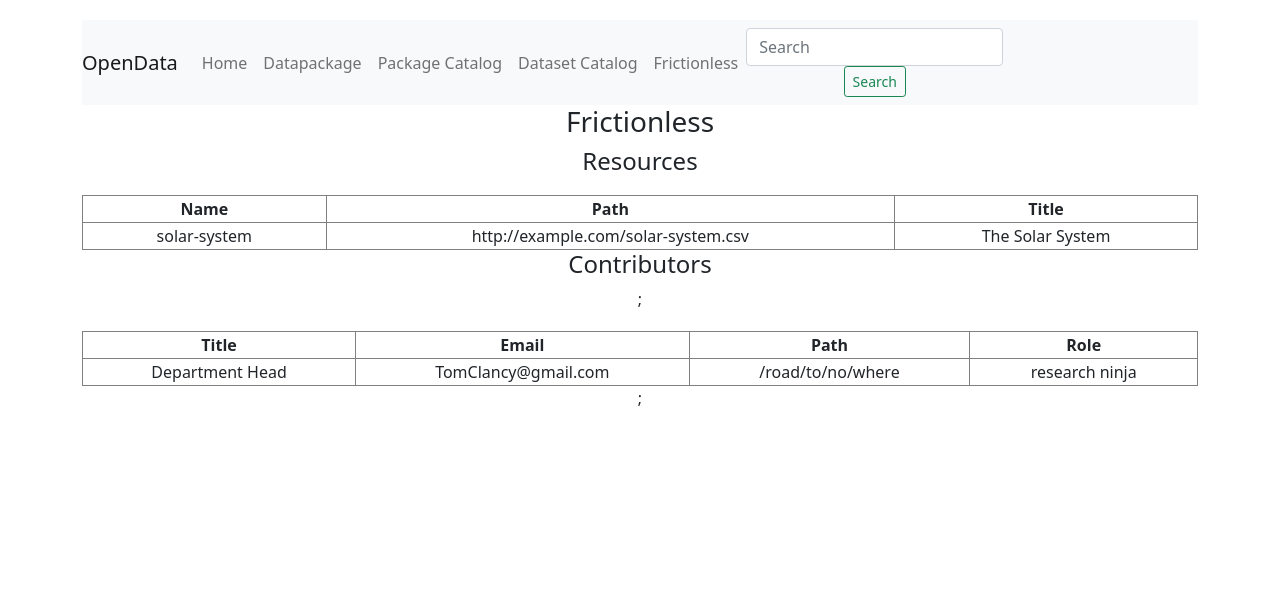
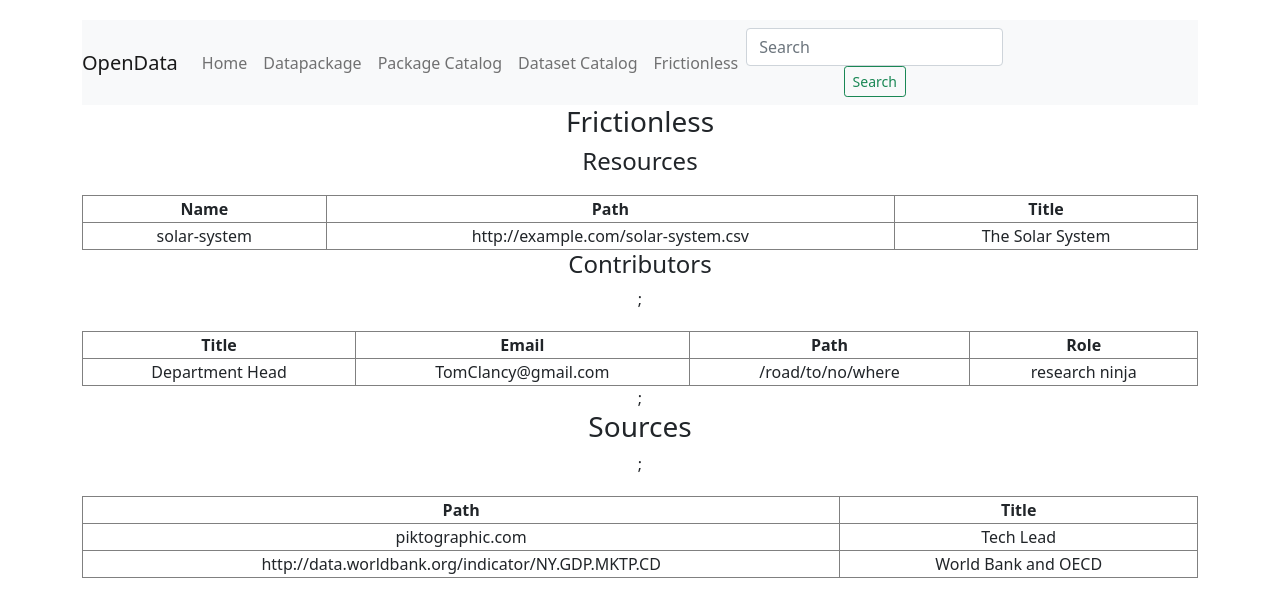
Before and after one commit to timeonator/open.data, a React (Create React App) app: page /frictionless in a window 1280 px wide. Shown: the top 616 px of the page. Built offline with nearby package versions, Linux system fonts and the light colour scheme.

Commit message:
restructured type for Resource bug in descriptor.tsx

```diff
--- a/src/component/frictionless/descriptor.tsx
+++ b/src/component/frictionless/descriptor.tsx
@@ -24,7 +24,7 @@ interface descriptor {
   //   licenses: licenses;
   //   contributors: contributors;
 }
-const Discriptor = (props) => {
+const Discriptor = () => {
   return <h3>Discriptor</h3>;
 };
 export default Discriptor;
--- a/src/component/frictionless/resources.tsx
+++ b/src/component/frictionless/resources.tsx
@@ -5,7 +5,7 @@ interface Heading {
   accessor: string;
   Header: string;
 }
-interface Data {
+export interface Resource {
   name: string;
   path: string;
   title: string;
@@ -17,7 +17,7 @@ const columns: Array<Heading> = [
   { accessor: 'title', Header: 'Title' },
 ];
 
-const data: Array<Data> = [
+const data: Array<Resource> = [
   {
     name: 'solar-system',
     path: 'http://example.com/solar-system.csv',
--- a/src/frictionless.js
+++ b/src/frictionless.js
@@ -1,12 +1,14 @@
 import React from 'react';
 import Resources from './component/frictionless/resources';
 import Contributors from './component/frictionless/contributors';
+import Sources from './component/frictionless/sources';
 const Frictionless = (props) => {
   return (
     <>
       <h3>Frictionless</h3>
       <Resources />
       <Contributors />
+      <Sources />
     </>
   );
 };
```
